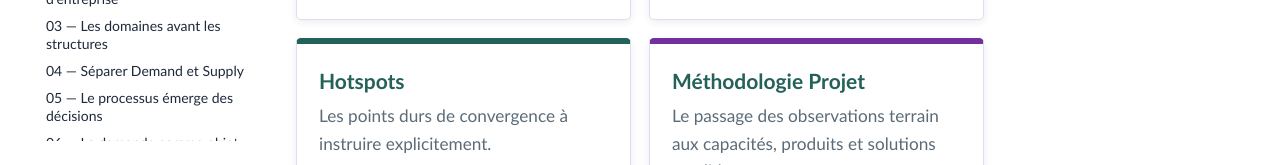
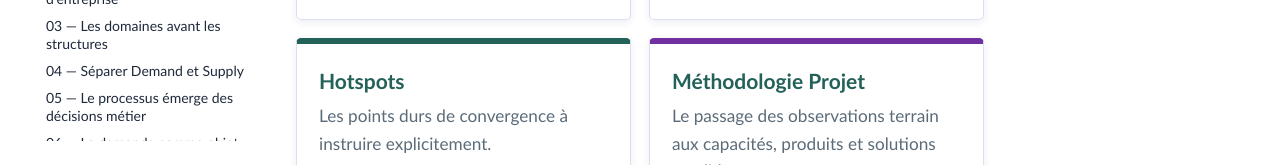
Before and after one commit to laurent-sintes/FLOW-Program, an MkDocs documentation site: the page built from docs/index.md, in a window 1280 px wide and 900 px high, scrolled down 615 px. Shown: the part 735-900 px from the top of the window. Built offline with MkDocs 1.6.1 and Material for MkDocs 9.7.7, drawn with Linux system fonts in a browser that asks for light colours; comment, search, counter and statistics services are not loaded.

Commit message:
Aligne menu principe decisions metier

```diff
--- a/mkdocs.yml
+++ b/mkdocs.yml
@@ -67,7 +67,7 @@ nav:
       - "02 — FLOW comme plateforme d’entreprise": principes-directeurs/2-flow-comme-plateforme-d-entreprise.md
       - "03 — Les domaines avant les structures": principes-directeurs/3-domaines-avant-les-structures.md
       - "04 — Séparer Demand et Supply": principes-directeurs/4-separer-demand-et-supply.md
-      - "05 — Le processus émerge des décisions": principes-directeurs/5-le-processus-emerge-des-decisions.md
+      - "05 — Le processus émerge des décisions métier": principes-directeurs/5-le-processus-emerge-des-decisions.md
       - "06 — La demande comme objet métier central d’orchestration": principes-directeurs/6-demande-objet-metier-central-orchestration.md
       - "07 — Qualifier les informations plutôt que parler de Master Data": principes-directeurs/7-qualifier-les-informations-plutot-que-master-data.md
       - "08 — Gouverner la donnée en transit": principes-directeurs/8-gouverner-la-donnee-en-transit.md
```
